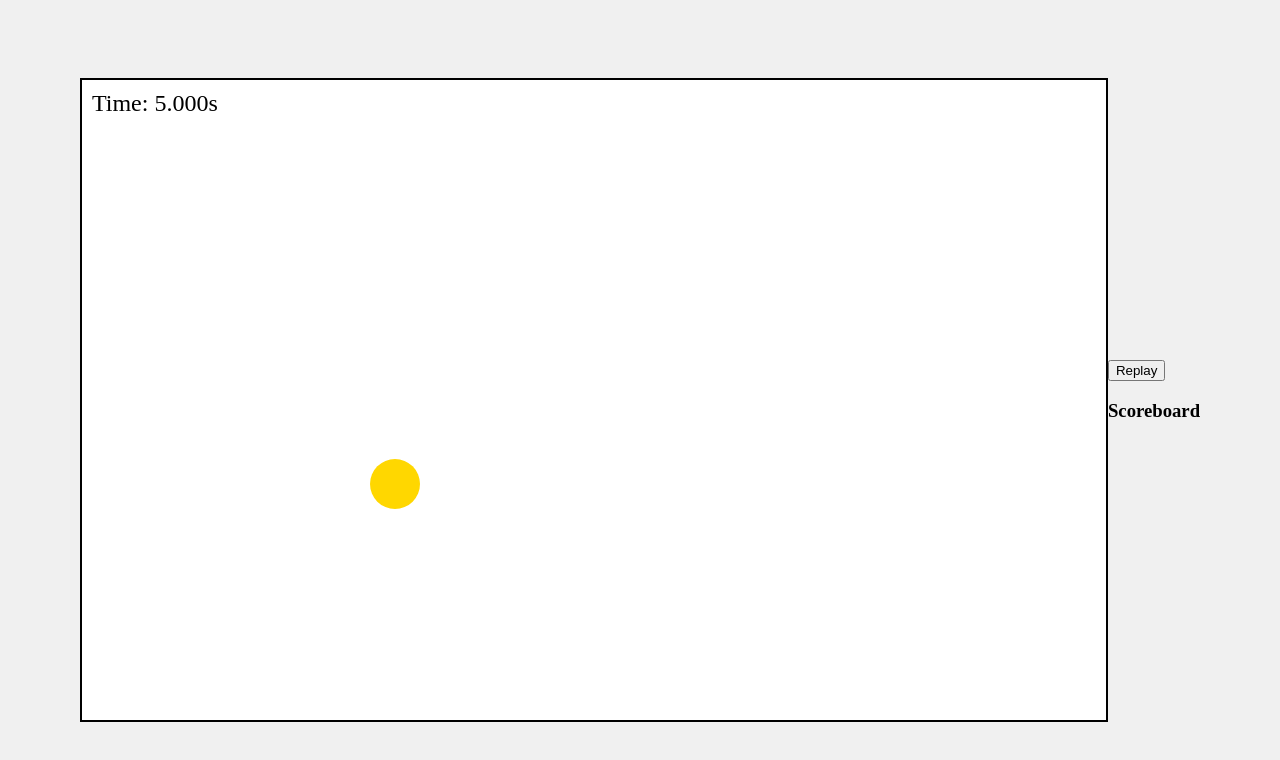
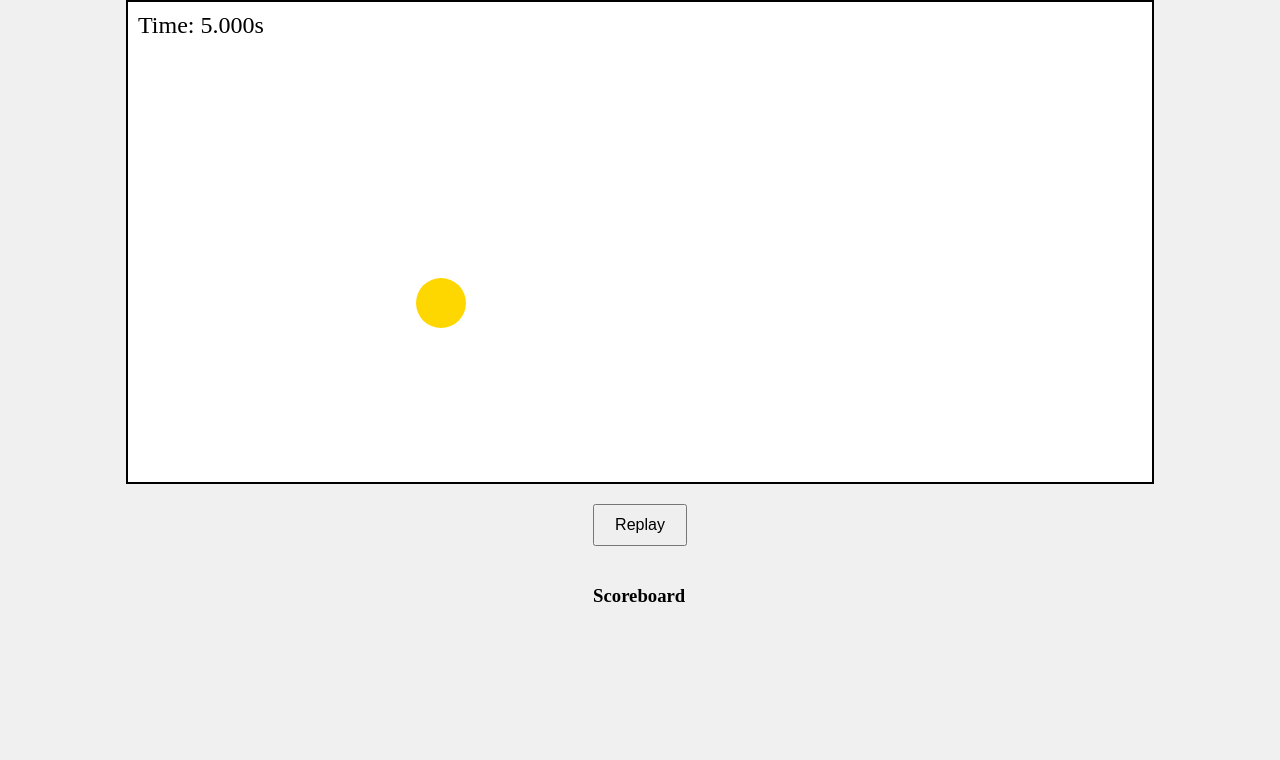
Before and after one commit to plokkari/Game, a plain HTML site: page index.html in a window 1280 px wide. Drawn offline with Linux system fonts and the light colour scheme.

Commit message:
Update styles.css

```diff
--- a/styles.css
+++ b/styles.css
@@ -1,6 +1,6 @@
 body {
     display: flex;
-    justify-content: center;
+    flex-direction: column;
     align-items: center;
     height: 100vh;
     background-color: #f0f0f0;
@@ -10,7 +10,7 @@ body {
 #game {
     position: relative;
     width: 80vw;
-    height: 80vh;
+    height: 60vh;
     border: 2px solid #000;
     background-color: #fff;
 }
@@ -30,3 +30,23 @@ body {
     border-radius: 50%;
     cursor: pointer;
 }
+
+#controls {
+    margin-top: 20px;
+    text-align: center;
+}
+
+#replay {
+    margin-bottom: 20px;
+    padding: 10px 20px;
+    font-size: 16px;
+}
+
+#scoreboard {
+    text-align: left;
+}
+
+#score-list {
+    list-style-type: none;
+    padding: 0;
+}
```
